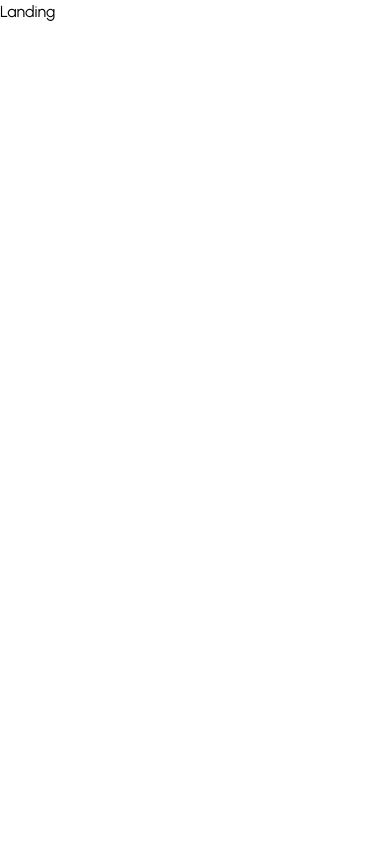
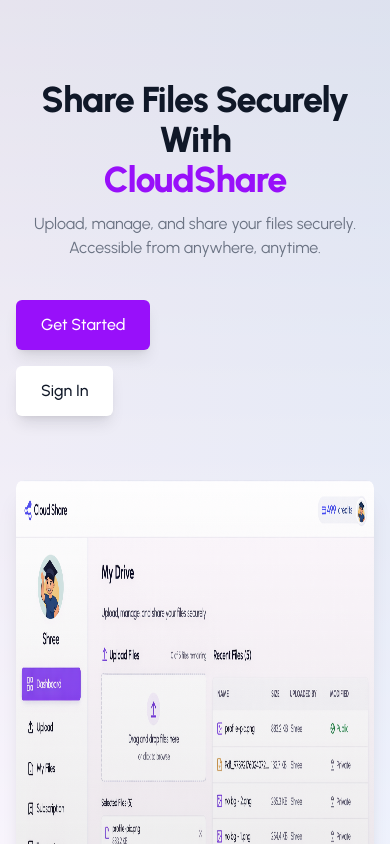
Before and after one commit to shreeshailmiragi18/CloudShare, a React (Vite) app in the folder Frontend/: page / in a window 390 px wide. Built offline with nearby package versions, Linux system fonts and the light colour scheme.

Commit message:
completed HeroSection component of Langind Page

```diff
--- a/Frontend/src/App.jsx
+++ b/Frontend/src/App.jsx
@@ -3,7 +3,7 @@ import Dashboard from "./pages/Dashboard";
 import MyFiles from "./pages/MyFiles";
 import PublicFileView from "./pages/PublicFileView";
 import Subscription from "./pages/Subscription";
-import Transcations from "./pages/Transactions";
+import Transactions from "./pages/Transactions";
 import Upload from "./pages/Upload";
 import Landing from "./pages/Landing";
 
@@ -16,7 +16,7 @@ const App = () => {
         <Route path="/myfiles" element={<MyFiles />} />
         <Route path="/publicfileview" element={<PublicFileView />} />
         <Route path="/subscription" element={<Subscription />} />
-        <Route path="/transactions" element={<Transcations />} />
+        <Route path="/transactions" element={<Transactions />} />
         <Route path="/upload" element={<Upload />} />
       </Routes>
     </BrowserRouter>
--- /dev/null
+++ b/Frontend/src/assets/assets.js
@@ -0,0 +1,6 @@
+import dashboard from "./Dashboard.png";
+const assets = {
+  dashboard,
+};
+
+export default assets;
--- /dev/null
+++ b/Frontend/src/components/Landing/CTASection.jsx
@@ -0,0 +1,5 @@
+const CTASection = () => {
+  return <div>CTA Section</div>;
+};
+
+export default CTASection;
--- /dev/null
+++ b/Frontend/src/components/Landing/FeatureSection.jsx
@@ -0,0 +1,5 @@
+const FeatureSection = () => {
+  return <div>Feature section</div>;
+};
+
+export default FeatureSection;
--- /dev/null
+++ b/Frontend/src/components/Landing/FooterSection.jsx
@@ -0,0 +1,5 @@
+const FooterSection = () => {
+  return <div>Footer Section</div>;
+};
+
+export default FooterSection;
--- /dev/null
+++ b/Frontend/src/components/Landing/HeroSection.jsx
@@ -0,0 +1,53 @@
+import React from "react";
+import assets from "../../assets/assets";
+const HeroSection = () => {
+  return (
+    <div className="landing-page-content relative">
+      <div className="absolute inset-0 bg-gradient-to-r from-purple-50 to-indigo-50 opacity-80 z-0 pointer-events-none"></div>
+
+      <div className="max-w-7xl mx-auto px-4 sm:px-6 lg:px-8 relative z-10">
+        <div className="pt-20 pb-16 sm:pt-24 sm:pb-20 lg:pt-32 lg:pb-28">
+          <div className="text-center">
+            <h1 className="text-4xl tracking-tight font-extrabold text-gray-900 sm:text-5xl md:text-6xl">
+              <span className="block">Share Files Securely With</span>
+              <span className="block text-purple-600">CloudShare</span>
+            </h1>
+            <p className="mt-3 max-w-md mx-auto text-base text-gray-500 sm:text-lg md:mt-5 md:text-xl md:max-w-3xl">
+              Upload, manage, and share your files securely. Accessible from
+              anywhere, anytime.
+            </p>
+            <div className="mt-10 max-w-sm mx-auto sm:max-w-none sm:flex sm:justify-center">
+              <div className="space-y-4 sm:space-y-0 sm:mx-auto sm:inline-grid sm:grid-cols-2 sm:gap-5">
+                <button className="flex items-center px-6 py-3 border border-transparent text-base font-medium rounded-md text-white bg-purple-600 hover:bg-purple-700 md:py-4 md:text-lg md:px-10 transition-all duration-200 shadow-lg hover:shadow-xl/20  ">
+                  Get Started
+                </button>
+                <button className="flex items-center justify-center px-6 py-3 border border-transparent text-base font-medium rounded-md text-gray-900 bg-white  md:py-4 md:text-lg md:px-10 transition-all duration-200 shadow-lg hover:shadow-xl/20  ">
+                  Sign In
+                </button>
+              </div>
+            </div>
+          </div>
+        </div>
+        <div className="relative">
+          <div className="aspect-w-16 rounded-lg shadow-xl overflow-hidden">
+            <img
+              src={assets.dashboard}
+              alt="cloudShare dashboard"
+              className="w-full h-150 object-fit rounded-lg shadow-lg"
+            />
+          </div>
+          <div className="absolute inset-0 bg-gradient-to-t from-black opacity-10 rounded-lg"></div>
+        </div>
+        <div className="mt-8 text-center">
+          <p className="mt-4 text-base text-gray-500">
+            All your files are encrypted and stored securely in the cloud.
+            Access them from any device, anywhere in the world. Your privacy is
+            our priority.
+          </p>
+        </div>
+      </div>
+    </div>
+  );
+};
+
+export default HeroSection;
--- /dev/null
+++ b/Frontend/src/components/Landing/PricingSection.jsx
@@ -0,0 +1,5 @@
+const PricingSection = () => {
+  return <div>Pricing Section</div>;
+};
+
+export default PricingSection;
--- /dev/null
+++ b/Frontend/src/components/Landing/TestimonialSection.jsx
@@ -0,0 +1,5 @@
+const TestimonialsSection = () => {
+  return <div>Testimonials Section</div>;
+};
+
+export default TestimonialsSection;
--- a/Frontend/src/pages/Landing.jsx
+++ b/Frontend/src/pages/Landing.jsx
@@ -1,5 +1,32 @@
+import CTASection from "../components/Landing/CTASection";
+import FeatureSection from "../components/Landing/FeatureSection";
+import FooterSection from "../components/Landing/FooterSection";
+import HeroSection from "../components/Landing/HeroSection";
+import PricingSection from "../components/Landing/PricingSection";
+import TestimonialsSection from "../components/Landing/TestimonialSection";
+
 const Landing = () => {
-  return <div>Landing</div>;
+  return (
+    <div className="landing-page bg-gradient-to-b from-gray-400 to-gray-100">
+      {/* hero section */}
+      <HeroSection />
+
+      {/* Features section */}
+      <FeatureSection />
+
+      {/* pricing section */}
+      <PricingSection />
+
+      {/* Testimonials section */}
+      <TestimonialsSection />
+
+      {/* CTA section */}
+      <CTASection />
+
+      {/* Footer section */}
+      <FooterSection />
+    </div>
+  );
 };
 
 export default Landing;
--- a/Frontend/src/pages/Transactions.jsx
+++ b/Frontend/src/pages/Transactions.jsx
@@ -1,5 +1,5 @@
-const Transcations = () => {
-  return <div>Transcations</div>;
+const Transactions = () => {
+  return <div>Transactions</div>;
 };
 
-export default Transcations;
+export default Transactions;
```
Also changed, not shown: Frontend/src/assets/Dashboard.png (added).
